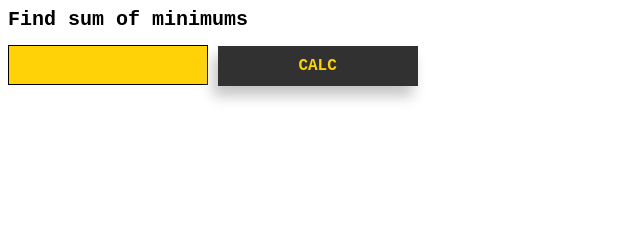
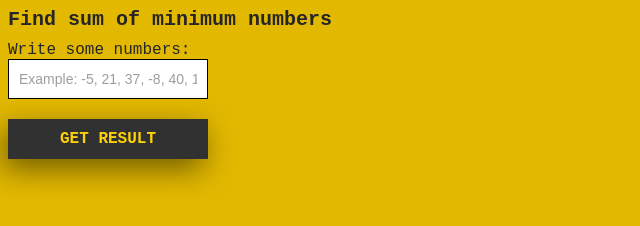
Before and after one commit to chrocusses/byndyusoft, a website with bundled scripts: page index.html in a window 1280 px wide. Shown: the whole page, without its empty margins (0-640 px from the left). Built offline with nearby package versions, Linux system fonts and the light colour scheme.

Commit message:
latest updates in srcipt.js index.html and style.css

```diff
--- a/css/style.css
+++ b/css/style.css
@@ -1,22 +1,24 @@
 body {
     font-family: 'Courier New', Courier, monospace;
+    background-color: rgb(226, 184, 0);
+    color: rgb(38, 38, 38);
 }
 
 p {
     font-size: 20px;
     font-weight: bold;
     padding: 0;
-    margin: 0 0 5px 0;
+    margin: 0 0 10px 0;
 }
 
 .result {
-    font-size: 20px;
+    font-size: 16px;
     font-weight: bold;
     padding: 0;
-    margin-top: 10px;
+    margin-top: 20px;
 }
 
-.inputData {
+.main-form_input {
     height: 40px;
     width: 200px;
     font-size: 16px;
@@ -26,7 +28,7 @@ p {
     box-sizing: border-box;
     border: 1px solid;
     border-radius: 0px;
-    background-color: rgb(255, 210, 8);
+    background-color: rgb(255, 255, 255);
 }
 
 button {
@@ -36,9 +38,18 @@ button {
     width: 200px;
     font-family: 'Courier New', Courier, monospace;
     font-size: 16px;
-    box-shadow: -5px 10px 14px rgb(197, 197, 197);
+    box-shadow: -5px 10px 30px rgb(0, 0, 0, 0.5);
     font-weight: bold;
     border: none;
     color: rgb(255, 210, 8);
     background-color: rgb(49, 49, 49);
 }
+
+input[type='text'] {
+    font-size: 14px;
+}
+
+input::-webkit-input-placeholder {
+    font-size: 14px;
+    opacity: 0.7;
+}
--- a/index.html
+++ b/index.html
@@ -4,12 +4,17 @@
     <meta http-equiv="X-UA-Compatible" content="IE=edge">
     <meta name="viewport" content="width=device-width, initial-scale=1.0">
     <link rel="stylesheet" href="./css/style.css">
-    <title>Document</title>
+    <title>Byndyusoft test task</title>
 </head>
 <body>
-        <p>Find sum of minimums</p>
-        <input type="text" class="inputData">
-        <button class="getSumMinNumbers">CALC</button>
+    <form name="main" class="main-form">
+        <p>Find sum of minimum numbers</p>
+        <label class="main-form_label">Write some numbers:</label>
+        <p><input value="" type="text" name="inputData" class="main-form_input" placeholder="Example: -5, 21, 37, -8, 40, 16, 9"></p>
+
+        <button type="submit" class="getSumMinNumbers">GET RESULT</button>
+    </form>
+
         <div class="result"></div>
 
     <script type="module" src="./scripts/script.js"></script>
--- a/scripts/script.js
+++ b/scripts/script.js
@@ -1,9 +1,11 @@
 import { sumMinNumbers } from '../modules/sumMinNumbers.js'
 
-document.querySelector('.getSumMinNumbers').addEventListener('click', calculateSumOfMinNumbers)
+document.querySelector('form').addEventListener('submit', calculateSumOfMinNumbers)
 
-function calculateSumOfMinNumbers() {
-    const inputString = document.querySelector('.inputData').value
+
+function calculateSumOfMinNumbers(a) {
+    a.preventDefault()
+    const inputString = document.querySelector('input').value
     const numbersArray = inputString.split(",").map(Number)
 
     document.querySelector('.result').innerHTML = 'Result: ' + sumMinNumbers(numbersArray)
```
